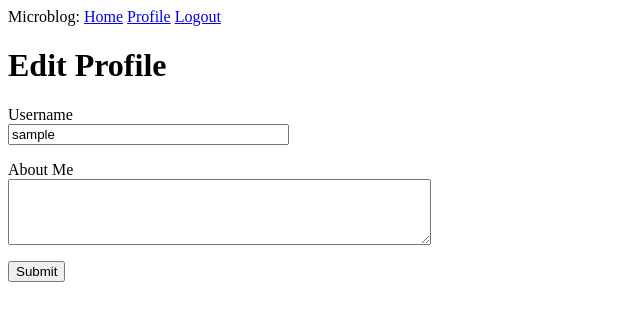
After one commit to HymanZHAN/Flask-Mega-Tutorial, a Flask app: page /edit_profile in a window 1280 px wide. The commit adds this page. Shown: the top 321 px of the page, without its empty margins (0-640 px from the left). Run offline with Flask 2, Linux system fonts and the light colour scheme; the visitor is signed in with stand-in values (Sample User, id 1); data comes from the database, SQL or seed files in the repository.

Commit message:
Finished Chapter 6: Profile Page and Avatar

```diff
--- a/app/forms.py
+++ b/app/forms.py
@@ -1,7 +1,7 @@
 from app.models import User
 from flask_wtf import FlaskForm
-from wtforms import StringField, PasswordField, SubmitField, BooleanField
-from wtforms.validators import DataRequired, Email, EqualTo, ValidationError
+from wtforms import StringField, PasswordField, SubmitField, BooleanField, TextAreaField
+from wtforms.validators import DataRequired, Email, EqualTo, ValidationError, Length
 
 
 class LoginForm(FlaskForm):
@@ -17,9 +17,10 @@ class RegitrationForm(FlaskForm):
     password = PasswordField('Password', validators=[DataRequired()])
     password_re = PasswordField(
         'Repeat Password',
-        validators=[DataRequired(),
-                    EqualTo('password',
-                            message='Two passwords do not match!')])
+        validators=[
+            DataRequired(),
+            EqualTo('password', message='Two passwords do not match!')
+        ])
     submit = SubmitField('Submit')
 
     def validate_username(self, username):
@@ -31,3 +32,9 @@ class RegitrationForm(FlaskForm):
         user = User.query.filter_by(email=email.data).first()
         if user:
             raise ValidationError('Please use a different email address.')
+
+
+class EditProfileForm(FlaskForm):
+    username = StringField('Username', validators=[DataRequired()])
+    about_me = TextAreaField('About Me', validators=[Length(min=0, max=140)])
+    submit = SubmitField('Submit')
--- a/app/models.py
+++ b/app/models.py
@@ -11,6 +11,8 @@ class User(db.Model, UserMixin):
     email = db.Column(db.String(120), index=True, unique=True)
     password_hash = db.Column(db.String(128))
     posts = db.relationship('Post', backref='author', lazy='dynamic')
+    about_me = db.Column(db.String(140))
+    last_seen = db.Column(db.DateTime, default=datetime.utcnow())
 
     def __repr__(self):
         return '<User {}>'.format(self.username)
@@ -23,7 +25,8 @@ class User(db.Model, UserMixin):
 
     def avatar(self, size):
         digest = md5(self.email.lower().encode('utf-8')).hexdigest()
-        return 'https://www.gravatar.com/avatar/{}?d=identicon&s={}'.format(digest, size)
+        return 'https://www.gravatar.com/avatar/{}?d=identicon&s={}'.format(
+            digest, size)
 
 
 @login.user_loader
@@ -34,7 +37,7 @@ def load_user(id):
 class Post(db.Model):
     id = db.Column(db.Integer, primary_key=True)
     body = db.Column(db.String(140))
-    timestamp = db.Column(db.DateTime, index=True, default=datetime.utcnow)
+    timestamp = db.Column(db.DateTime, index=True, default=datetime.utcnow())
     user_id = db.Column(db.Integer, db.ForeignKey('user.id'))
 
     def __repr__(self):
--- a/app/routes.py
+++ b/app/routes.py
@@ -1,9 +1,17 @@
 from app import app, db
 from app.models import User
-from app.forms import LoginForm, RegitrationForm
+from app.forms import LoginForm, RegitrationForm, EditProfileForm
+from datetime import datetime
 from flask import render_template, flash, redirect, url_for, request
 from flask_login import login_user, current_user, logout_user, login_required
 from werkzeug.urls import url_parse
+
+
+@app.before_request
+def before_request():
+    if current_user.is_authenticated:
+        current_user.last_seen = datetime.utcnow()
+        db.session.commit()
 
 
 @app.route('/')
@@ -47,6 +55,9 @@ def login():
 
 @app.route('/logout')
 def logout():
+    user_id = current_user.get_id()
+    user = User.query.get(user_id)
+    user.last_seen = datetime.utcnow
     logout_user()
     return redirect(url_for('index'))
 
@@ -72,8 +83,30 @@ def register():
 @login_required
 def user(username):
     user = User.query.filter_by(username=username).first_or_404()
-    posts = [
-        {'author': user, 'body': 'Test post #1'},
-        {'author': user, 'body': 'Test post #2'}
-    ]
+    posts = [{
+        'author': user,
+        'body': 'Test post #1'
+    }, {
+        'author': user,
+        'body': 'Test post #2'
+    }]
     return render_template('user.html', user=user, posts=posts)
+
+
+@app.route('/edit_profile', methods=['GET', 'POST'])
+@login_required
+def edit_profile():
+    form = EditProfileForm()
+    if form.validate_on_submit():
+        print('Submit button hit!')
+        current_user.username = form.username.data
+        current_user.about_me = form.about_me.data
+        db.session.commit()
+        flash('You changes have been saved.')
+        new_username = form.username.data
+        return redirect(url_for('user', username=new_username))
+    elif request.method == 'GET':
+        form.username.data = current_user.username
+        form.about_me.data = current_user.about_me
+    return render_template(
+        'edit_profile.html', title='Edit Profile', form=form)
--- a/app/templates/base.html
+++ b/app/templates/base.html
@@ -20,6 +20,7 @@
     <a href="{{ url_for('logout') }}">Logout</a>
     {% endif %}
   </div>
+
   {% with messages = get_flashed_messages() %}
   {% if messages %}
   <ul>
--- /dev/null
+++ b/app/templates/edit_profile.html
@@ -0,0 +1,23 @@
+{% extends "base.html" %}
+
+{% block content %}
+<h1>Edit Profile</h1>
+<form action="" method="POST">
+    {{ form.hidden_tag() }}
+    <p>
+        {{ form.username.label }} <br>
+        {{ form.username(size=32) }} <br>
+        {% for error in form.username.errors %}
+        <span style="color: red;">[{{ error }}]</span>
+        {% endfor %}
+    </p>
+    <p>
+        {{ form.about_me.label }} <br>
+        {{ form.about_me(cols=50, rows=4) }} <br>
+        {% for error in form.about_me.errors %}
+        <span style="color: red;"> {{ error }} </span>
+        {% endfor %}
+    </p>
+    <p> {{ form.submit() }}</p>
+</form>
+{% endblock %}
```
Also changed, not shown: app/templates/user.html (+12 -2 lines), migrations/versions/56829b1dbcbd_added_new_fields_to_user_model.py (added, +30 -0 lines).
